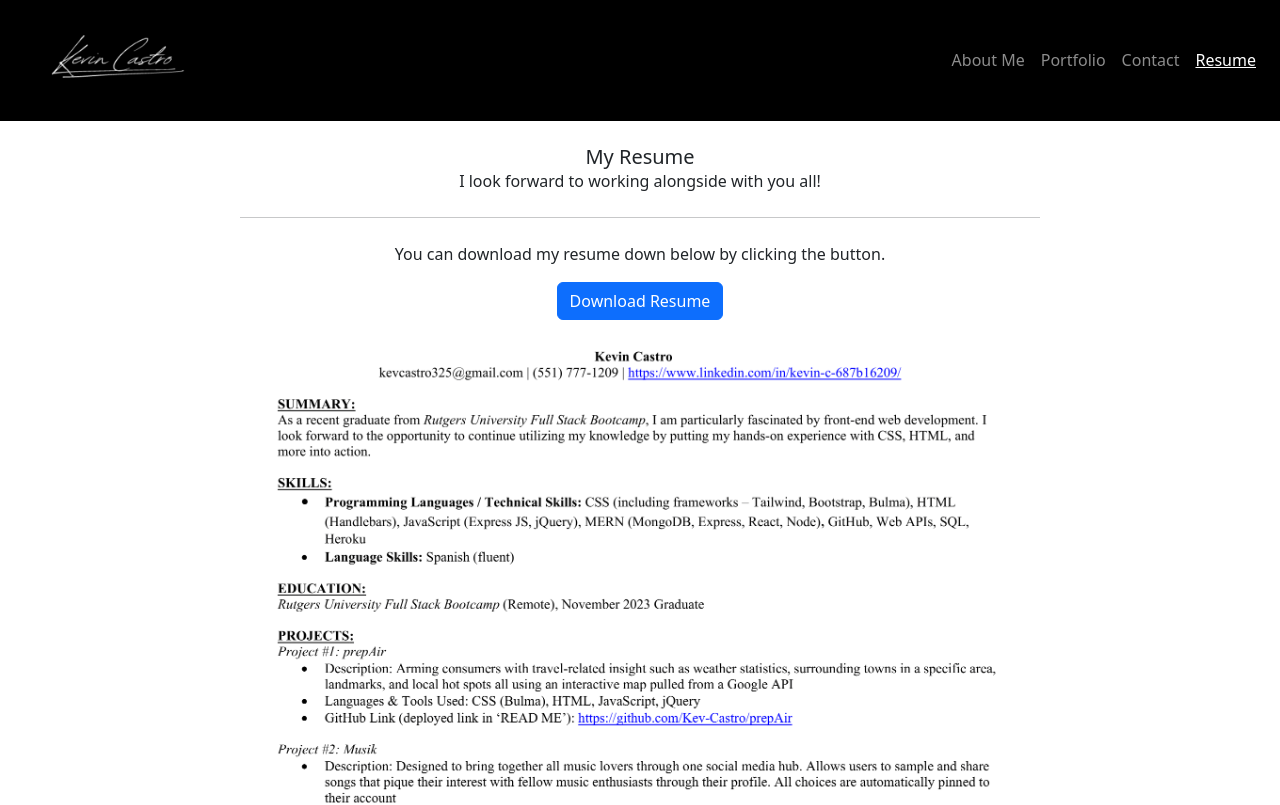
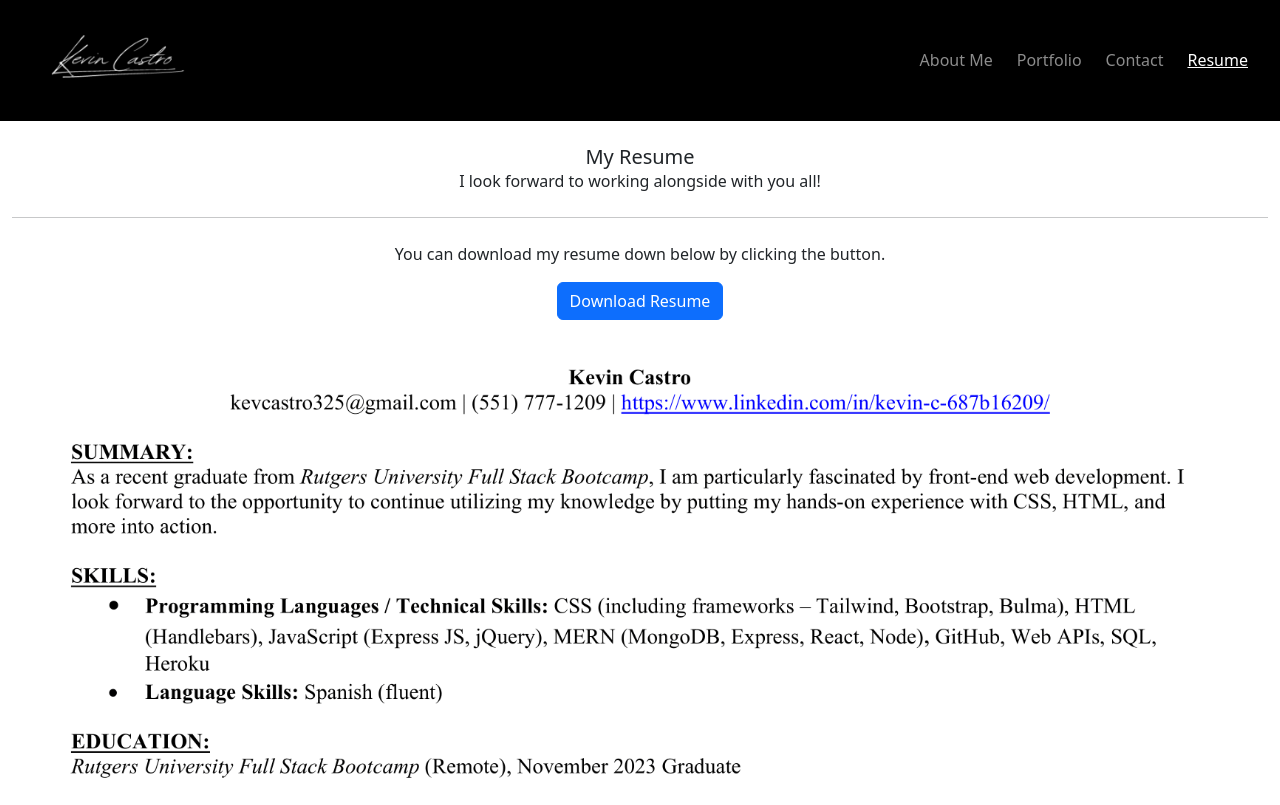
Before and after one commit to Kev-Castro/kc-porfolio-2023, a React (Vite) app: page /resume in a window 1280 px wide. Shown: the top 805 px of the page. Built offline with nearby package versions, Linux system fonts and the light colour scheme.

Commit message:
finsihed my about me page, added and changed some styles in scss, navbar has been tweaked but needs fixing

```diff
--- a/src/compotents/Header.jsx
+++ b/src/compotents/Header.jsx
@@ -6,7 +6,7 @@ function Header() {
             <a href="/">
                 <img className="logo" src="images\logo.png" alt="signature" />
             </a>
-            <nav className="navbar navbar-expand-md navbar-dark bg-black">
+            <nav className="navbar navbar-expand-md navbar-dark bg-transparent">
                 <button
                     className="navbar-toggler"
                     type="button"
@@ -19,23 +19,23 @@ function Header() {
                     <span className="navbar-toggler-icon"></span>
                 </button>
                 <div className="collapse navbar-collapse" id="navbarNav">
-                    <ul className="navbar-nav">
-                        <li className="nav-item">
+                    <ul className="navbar-nav d-flex">
+                        <li className="nav-item me-2">
                             <NavLink to="/" className="nav-link">
                                 About Me
                             </NavLink>
                         </li>
-                        <li className="nav-item">
+                        <li className="nav-item me-2">
                             <NavLink to="/portfolio" className="nav-link">
                                 Portfolio
                             </NavLink>
                         </li>
-                        <li className="nav-item">
+                        <li className="nav-item me-2">
                             <NavLink to="/contact" className="nav-link">
                                 Contact
                             </NavLink>
                         </li>
-                        <li className="nav-item">
+                        <li className="nav-item me-2">
                             <NavLink to="/resume" className="nav-link">
                                 Resume
                             </NavLink>
--- a/src/index.scss
+++ b/src/index.scss
@@ -9,12 +9,39 @@ a {
     text-decoration: none;
 }
 
+.navbar-toggler {
+    position: static;
+}
+
+/* Custom CSS to disable transitions for the navbar */
+.navbar-expand-md .navbar-collapse {
+    transition: none !important;
+}
+
+.show {
+    position: absolute;
+    top: 75px;
+    left: -235px;
+
+}
+
+.navbar-nav {
+    position: relative;
+    flex-direction: row;
+}
+
 .card {
     width: 18rem;
 }
 
+.divider {
+    position: relative;
+    left: 25%;
+    width: 50%;
+}
+
 .cardResume {
-    width: 50rem;
+    width: auto;
 }
 
 #root {
--- a/src/pages/About.jsx
+++ b/src/pages/About.jsx
@@ -4,11 +4,13 @@ function About() {
         <main className="text-center">
             <img className="headshot mx-auto" src="./images/headshot.png" alt="" />
             <h2>Discover My Work</h2>
-            <p className="p-3">Lorem ipsum dolor sit amet consectetur adipisicing elit. Officia quidem omnis minus in. Commodi autem iusto nam aperiam nesciunt quo inventore ea praesentium vel nemo, ex necessitatibus amet dolores at!
-                Tempore nisi tenetur nam sed dolores praesentium adipisci cumque eum, voluptas assumenda suscipit nobis doloremque eius, dolore veniam porro deserunt quis accusantium odio optio! Dolore maiores necessitatibus ullam quis ipsam!
-                Eligendi, quas rem! A tenetur soluta eligendi dolorum, error dolor libero, earum at fugit adipisci explicabo quibusdam. Culpa incidunt ea similique, ullam ratione asperiores. Quae, ducimus eius. Aliquid, vero at.
-                Iusto assumenda voluptatum sed architecto eos explicabo aperiam impedit repudiandae voluptas repellat numquam voluptatibus eveniet delectus consectetur recusandae totam, asperiores sequi error inventore deleniti optio animi a tenetur? Ea, eveniet.
-                Ratione rem perspiciatis iste dolore omnis, optio libero ex officiis doloribus eligendi, vitae, aperiam repellendus quas. Obcaecati doloribus voluptatibus nemo reiciendis maxime ea quibusdam error nulla reprehenderit, magni itaque laborum!</p>
+            <p className="p-3">My name is Kevin Castro, but you probably already knew that.</p>
+            <hr className="divider"></hr>
+
+            <p className="p-3">As a kid I was always into electronics, computers especially. As I am sure we all were at some point, I was the go to I.T. person in my house. When all we really did was restart the router haha. I always wanted to know more about what was going on inside my computer and why it wasnt as fast as I wanted it to be so I would go off to highschool and join a new course called Cisco: Intro to Technology. While in that class I found a new liking to Computers, mostly the hardware part of things and went off to help build computers with my nephews and friends, made ethernet cables that I would use for my xbox and router. From there I went off to working full time and managing a couple of places and thought I needed some change. I started the Bootcamp with Rutgers and found myself loving hte ins and outs of computers all over again. Thoughout the Bootcamp I started to lean towards Frontend Development and thats where I want to basic my focus on now.</p>
+            <hr className="divider"></hr>
+            <p> Connect with me , interact with me and let's create amazing things together.</p>
+
 
 
         </main>
--- a/src/pages/Resume.jsx
+++ b/src/pages/Resume.jsx
@@ -6,14 +6,15 @@ function Resume() {
                     <h5 className="card-title mt-4">My Resume</h5>
 
                     <p className="card-text">I look forward to working alongside with you all!</p>
-                    <hr class="my-4"></hr>
+                    <hr className="my-4"></hr>
 
                     <p className="card-text">You can download my resume down below by clicking the button.</p>
-                    <a href="./images/KevinCastro.pdf" download="KevinCastro.pdf" class="btn btn-primary">Download Resume</a>
+                    <a href="./images/KevinCastro.pdf" download="KevinCastro.pdf" className="btn btn-primary">Download Resume</a>
 
                 </div>
-                <img src="./images/KC_resume_23-1.png" className="card-img-top" alt="..."></img>
+                <img src="./images/KC_resume_23-1.png" className="card-img-top img-fluid" alt="resume"></img>
             </div>
+
 
 
         </main>
```
